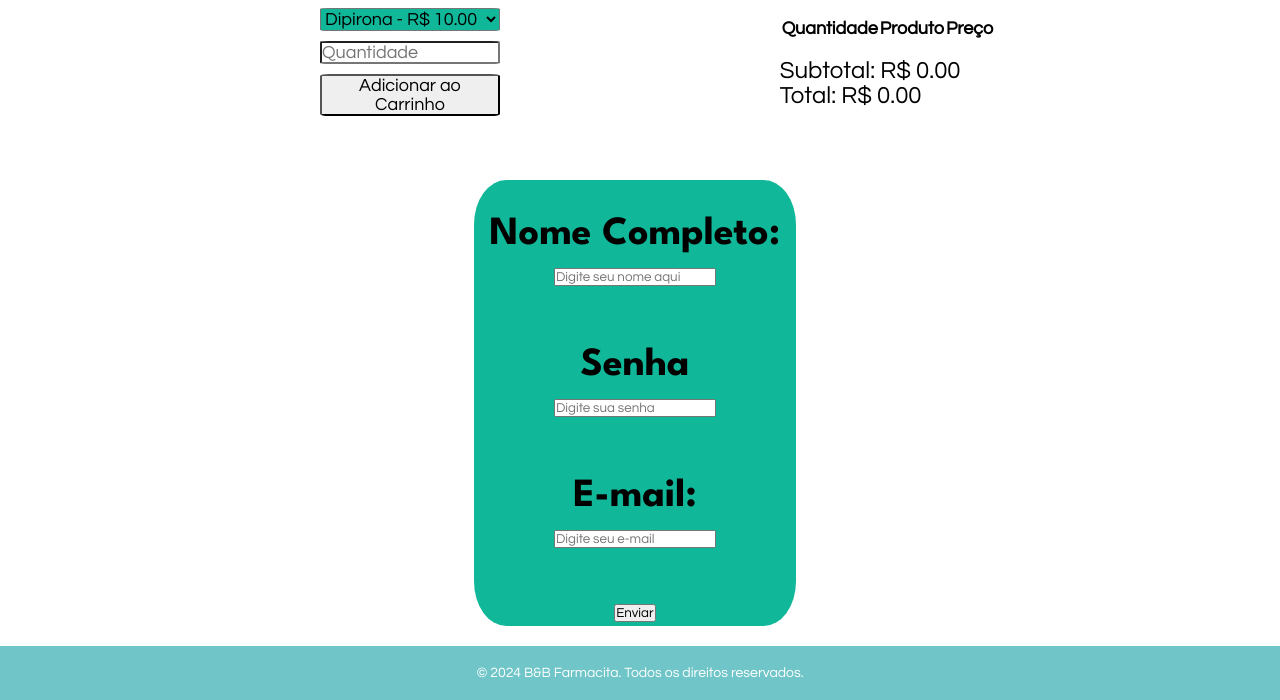
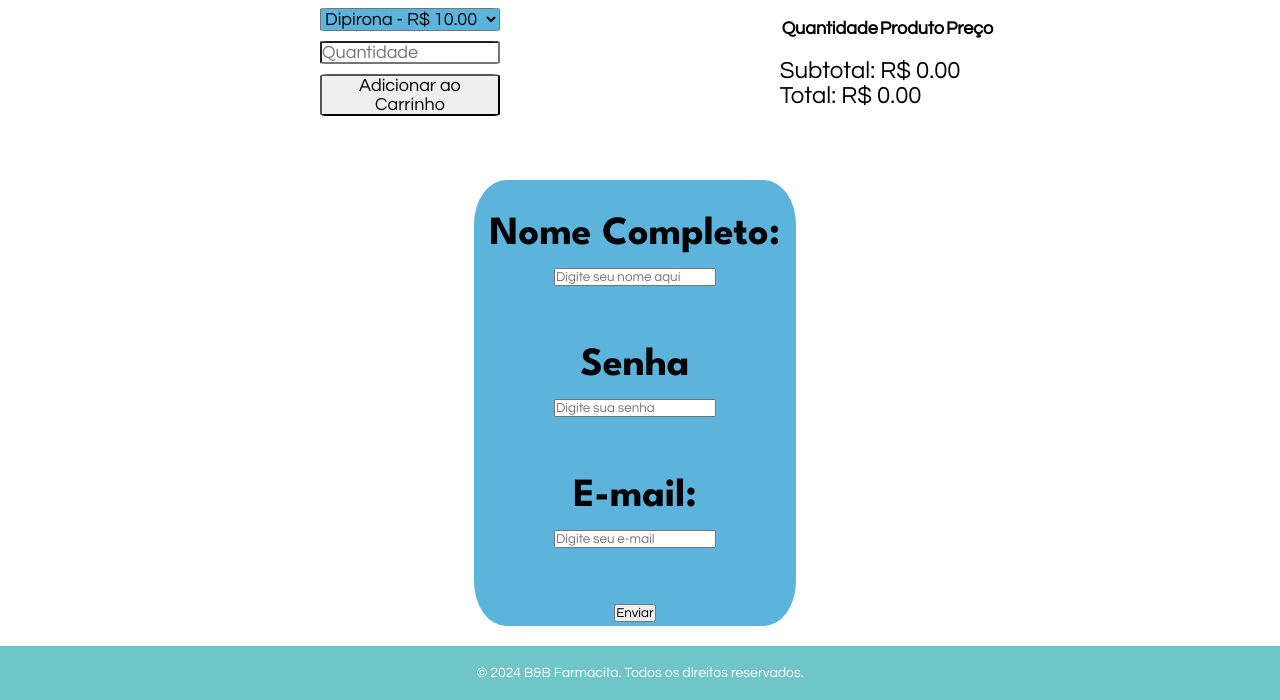
Before and after one commit to b3renner/bb_drugstore, a plain HTML site: page index.html in a window 1280 px wide. Shown: the part 704-1404 px from the top of the page. Drawn offline with Linux system fonts and the light colour scheme; a web font is replaced by a local one.

Commit message:
Update style.css

```diff
--- a/style.css
+++ b/style.css
@@ -121,7 +121,7 @@ h1 {
 
 #productSelect {
     font-size:large;
-    background-color: #10b798;
+    background-color: #5cb4dd;
     border-radius: 5%;
 }
 
@@ -169,7 +169,7 @@ h1 {
 
 form {
     width: 40%;
-    background-color: #10b798;
+    background-color: #5cb4dd;
     border-radius: 10%;
 
 }
@@ -242,7 +242,7 @@ footer {
     }
 
     .imagem {
-        border-radius: 10%;
+        border-radius: 10%; /* Para uma aparência mais redonda em dispositivos móveis */
     }
 
     #s2 {
```
